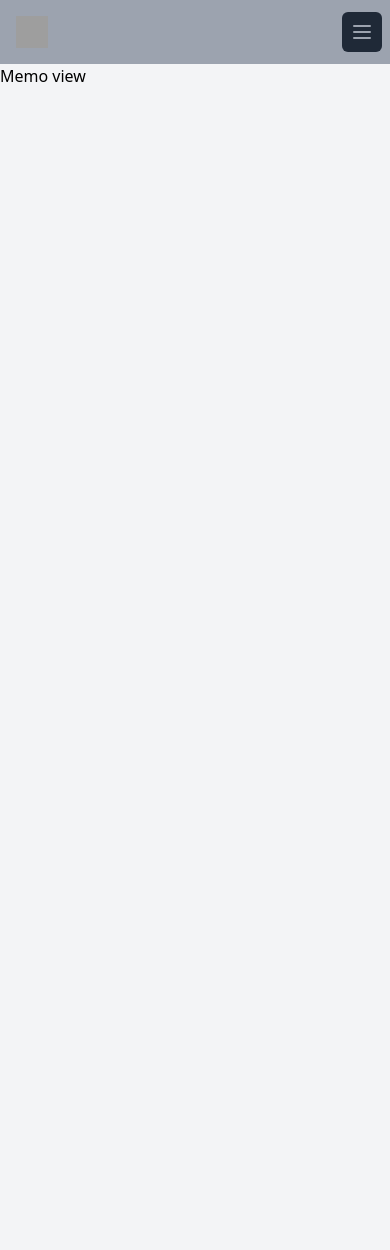
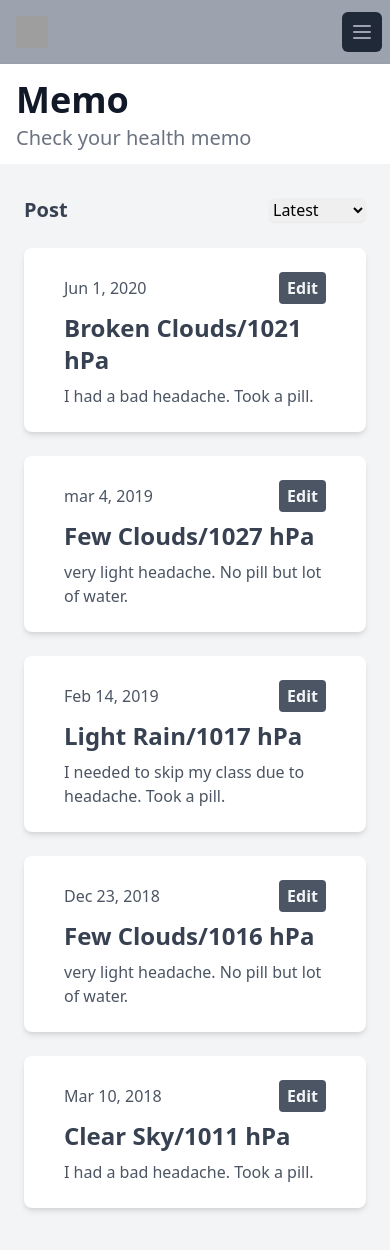
Before and after one commit to erika-goodwin/a-0521-react-midpr, a React (Create React App) app: page /memo in a window 390 px wide. Shown: the top 1250 px of the page. Before the commit the page ends 844 px from the top, so only its background shows below. Built offline with nearby package versions, Linux system fonts and the light colour scheme; grey boxes are pictures that could not be loaded.

Commit message:
memo UI added

```diff
--- a/src/components/Memo.jsx
+++ b/src/components/Memo.jsx
@@ -3,7 +3,101 @@ import React from "react";
 export default function Memo() {
   return (
     <div>
-      <h2>Memo view</h2>
+       <header className="bg-white shadow">
+          <div className="max-w-7xl mx-auto py-2 px-4 sm:px-6 lg:px-8">
+            <p className="pt-2 text-4xl  font-extrabold text-gray-900 sm:text-4xl sm:tracking-tight lg:text-6xl">
+              Memo
+            </p>
+            <p className="max-w-xl mt-1 mb-1 text-xl text-gray-500">
+              Check your health memo
+            </p>
+          </div>
+        </header>
+
+<div className="overflow-x-hidden bg-gray-100">
+        <div className="px-6 py-8">
+        <div className="container flex justify-between mx-auto">
+            <div className="w-full lg:w-10/12">
+                <div className="flex items-center justify-between">
+                    <h1 className="text-xl font-bold text-gray-700 md:text-2xl">Post</h1>
+                    <div>
+                        <select className="w-full border-gray-300 rounded-md shadow-sm focus:border-indigo-300 focus:ring focus:ring-indigo-200 focus:ring-opacity-50">
+                            <option>Latest</option>
+                            <option>Last Week</option>
+                        </select>
+                    </div>
+                </div>
+                <div className="mt-6">
+                    <div className="max-w-4xl px-10 py-6 mx-auto bg-white rounded-lg shadow-md">
+                        <div className="flex items-center justify-between"><span className="font-light text-gray-600">Jun 1,
+                                2020</span><a href="#"
+                                className="px-2 py-1 font-bold text-gray-100 bg-gray-600 rounded hover:bg-gray-500">Edit</a>
+                        </div>
+                        <div className="mt-2"><a href="#" className="text-2xl font-bold text-gray-700 hover:underline">Broken Clouds/1021　hPa</a>
+                            <p className="mt-2 text-gray-600">I had a bad headache. Took a pill.</p>
+                        </div>
+
+                    </div>
+                </div>
+                <div className="mt-6">
+                    <div className="max-w-4xl px-10 py-6 mx-auto bg-white rounded-lg shadow-md">
+                        <div className="flex items-center justify-between"><span className="font-light text-gray-600">mar 4,
+                                2019</span><a href="#"
+                                className="px-2 py-1 font-bold text-gray-100 bg-gray-600 rounded hover:bg-gray-500">Edit</a>
+                        </div>
+                        <div className="mt-2"><a href="#"
+                                className="text-2xl font-bold text-gray-700 hover:underline">Few Clouds/1027 hPa</a>
+                            <p className="mt-2 text-gray-600">very light headache. No pill but lot of water.</p>
+                        </div>
+
+                    </div>
+                </div>
+                <div className="mt-6">
+                    <div className="max-w-4xl px-10 py-6 mx-auto bg-white rounded-lg shadow-md">
+                        <div className="flex items-center justify-between"><span className="font-light text-gray-600">Feb 14,
+                                2019</span><a href="#"
+                                className="px-2 py-1 font-bold text-gray-100 bg-gray-600 rounded hover:bg-gray-500">Edit</a>
+                        </div>
+                        <div className="mt-2"><a href="#" className="text-2xl font-bold text-gray-700 hover:underline">Light Rain/1017 hPa</a>
+                            <p className="mt-2 text-gray-600">I needed to skip my class due to headache. Took a pill.</p>
+                        </div>
+
+                    </div>
+                </div>
+                <div className="mt-6">
+                    <div className="max-w-4xl px-10 py-6 mx-auto bg-white rounded-lg shadow-md">
+                        <div className="flex items-center justify-between"><span className="font-light text-gray-600">Dec 23,
+                                2018</span><a href="#"
+                                className="px-2 py-1 font-bold text-gray-100 bg-gray-600 rounded hover:bg-gray-500">Edit</a>
+                        </div>
+                        <div className="mt-2"><a href="#" className="text-2xl font-bold text-gray-700 hover:underline">Few Clouds/1016 hPa</a>
+                            <p className="mt-2 text-gray-600">very light headache. No pill but lot of water.</p>
+                        </div>
+
+                    </div>
+                </div>
+                <div className="mt-6">
+                    <div className="max-w-4xl px-10 py-6 mx-auto bg-white rounded-lg shadow-md">
+                        <div className="flex items-center justify-between"><span className="font-light text-gray-600">Mar 10,
+                                2018</span><a href="#"
+                                className="px-2 py-1 font-bold text-gray-100 bg-gray-600 rounded hover:bg-gray-500">Edit</a>
+                        </div>
+                        <div className="mt-2"><a href="#" className="text-2xl font-bold text-gray-700 hover:underline">Clear Sky/1011 hPa</a>
+                            <p className="mt-2 text-gray-600">I had a bad headache. Took a pill.</p>
+                        </div>
+
+                    </div>
+                </div>
+                <div className="mt-8">
+
+                </div>
+            </div>
+
+            </div>
+        </div>
+
+
+</div>
     </div>
   );
 }
--- a/src/components/WeatherDetails.jsx
+++ b/src/components/WeatherDetails.jsx
@@ -2,6 +2,7 @@ import React, { Component } from "react";
 import Calender from "./Calender";
 import Clock from "./Clock";
 import IconPick from "./IconPick";
+import IconContext from "./WeatherApp";
 
 export default class WeatherDetails extends Component {
   render() {
@@ -21,39 +22,37 @@ export default class WeatherDetails extends Component {
             <div className="col-span-2 rounded-md bg-gray-50 px-6 py-5 sm:flex sm:items-start sm:justify-between">
               <Clock timezone={this.props.timezone} />
             </div>
-            <div className="col-span-2 row-span-3 rounded-md bg-gray-50 px-6 py-5 sm:flex sm:justify-between items-center">
-              {/* <img src={iconUrl} alt="icon" className="text-center" /> */}
-
-              <IconPick iconId={this.props.icon} />
-            </div>
-            <div className="col-span-2 row-span-2 rounded-md bg-gray-50 px-6 py-5 sm:flex sm:items-start sm:justify-between">
-              <div className="">
-                <h4 className="text-lg font-bold">Max/Min:</h4>
+            <div className="col-span-4 rounded-md bg-gray-50 px-6 py-5 sm:flex sm:items-start sm:justify-evenly">
+              <h4 className="text-lg font-bold text-center">Max/Min:</h4>
               <p className="pt-1">
                 {this.props.high} / {this.props.low}
               </p>
             </div>
-            </div>
-            <div className="col-span-2 rounded-md bg-gray-50 px-6 py-5 sm:flex sm:items-start sm:justify-between">
-              <p>{this.props.weather}</p>
+            <div className="col-span-2 row-span-2 rounded-md bg-gray-50 px-6 py-5 sm:flex sm:justify-between flex-center">
+              {/* <img src={iconUrl} alt="icon" className="text-center" /> */}
+
+              <IconPick iconId={this.props.icon} />
+              {/* <p>↑Normal↓Context</p>
+              <IconContext.Consumer>
+                {({ value }) => {<IconPick />}}
+              </IconContext.Consumer> */}
             </div>
             <div className="col-span-2 row-span-1 rounded-md bg-gray-50 px-6 py-5 sm:flex sm:items-start sm:justify-between">
-              <div>
               <h4 className="text-lg font-bold text-center">Air pressure:</h4>
               <p className="pt-1">{this.props.airpress}　hPa</p>
             </div>
-            </div>
             <div className="col-span-2 row-span-1 rounded-md bg-gray-50 px-6 py-5 sm:flex sm:items-start sm:justify-between">
-              <div>
               <h4 className="text-lg font-bold">Humidity:</h4>
               <p className="pt-1">{this.props.humidity} %</p>
             </div>
+            <div className="col-span-2 rounded-md font-bold  bg-gray-50 px-6 py-5 sm:flex sm:items-start sm:justify-between">
+              <h4 className="text-lg font-bold text-center capitalize">
+                {this.props.weather}
+              </h4>
             </div>
-            <div className="col-span-4 rounded-md bg-gray-50 px-6 py-5 sm:flex sm:items-start sm:justify-between">
-              <div className="inline-flex">
+            <div className="col-span-2 rounded-md bg-gray-50 px-6 py-5 sm:flex sm:items-start sm:justify-between">
               <h4 className="text-lg font-bold ">Wind: </h4>
               <p className="pt-1">{this.props.wind} m/s</p>
-              </div>
             </div>
           </div>
         </div>
```
Also changed, not shown: src/components/WeatherApp.jsx (+5 -2 lines). Lines whose indentation alone changed are shown as unchanged.
